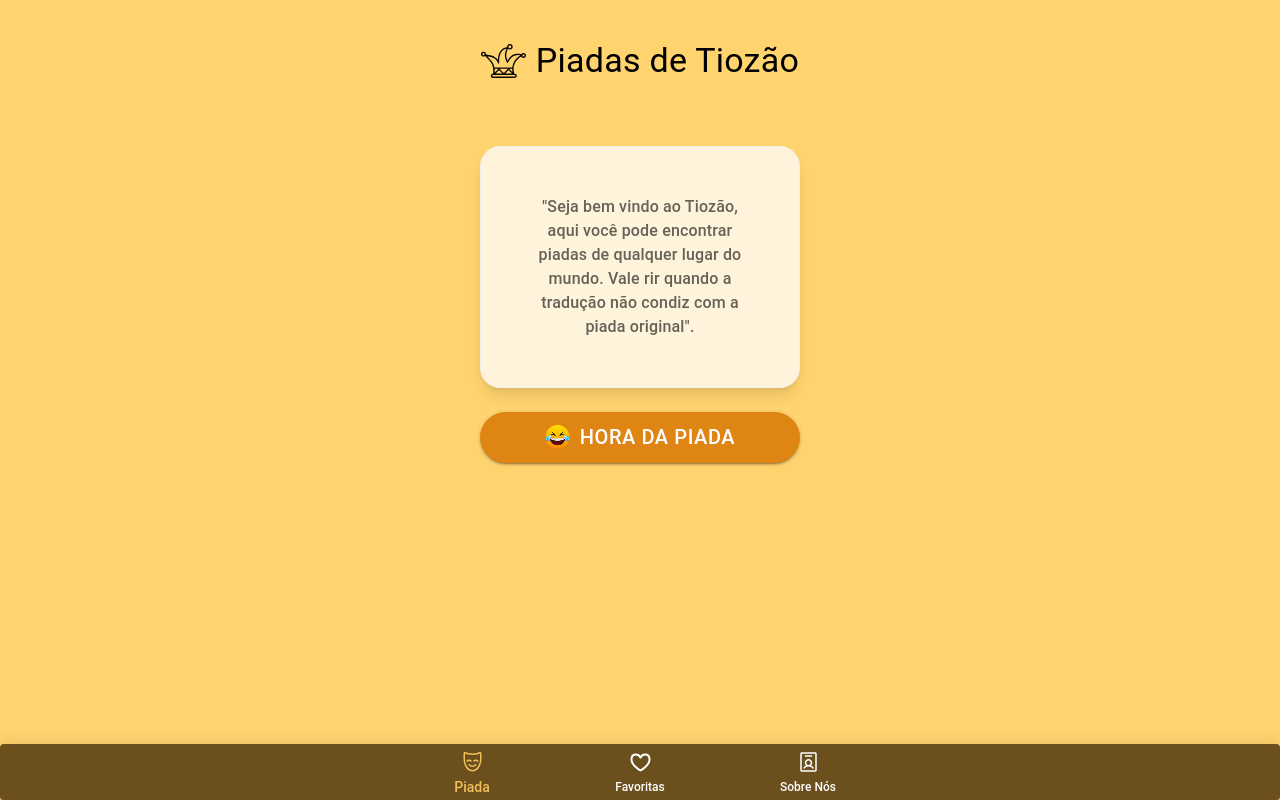
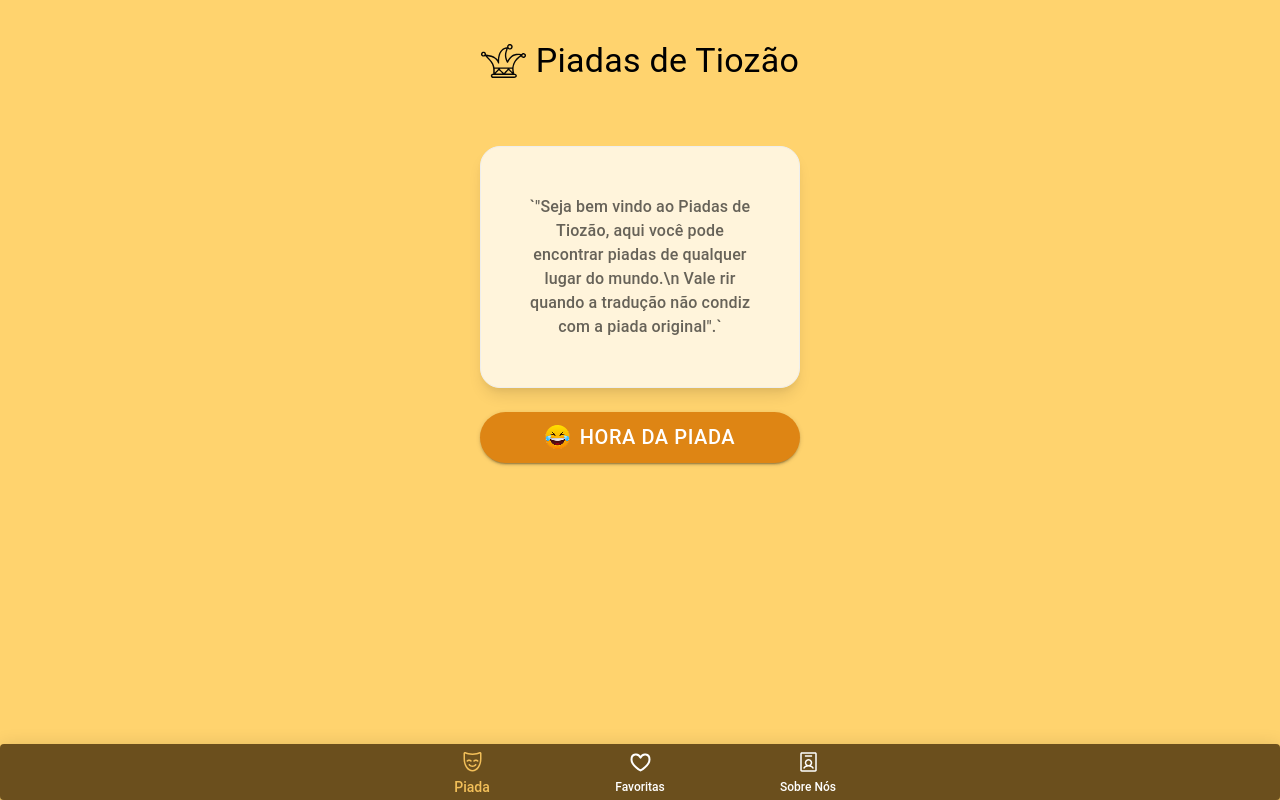
Before and after one commit to KlevertonKulmann1/piada-de-tiozao, a React (Vite) app: page / in a window 1280 px wide. Built offline with nearby package versions, Linux system fonts and the light colour scheme; no server answers.

Commit message:
Update Home.tsx
atualizada mensagem no arquivo

```diff
--- a/src/pages/Home.tsx
+++ b/src/pages/Home.tsx
@@ -30,8 +30,7 @@ const Home: React.FC = () => {
                 </Box>
                 <Paper elevation={3} className='card' sx={{ p: 2, mb: 3 }}>
                     <Typography variant="body1" color="text.secondary" fontWeight='500'>
-                    "Seja bem vindo ao Tiozão, aqui você pode encontrar piadas de qualquer lugar do mundo.
-                    Vale rir quando a tradução não condiz com a piada original".
+                    `"Seja bem vindo ao Piadas de Tiozão, aqui você pode encontrar piadas de qualquer lugar do mundo.\n Vale rir quando a tradução não condiz com a piada original".`
                     </Typography>
                 </Paper>
                 <Button variant="contained" size="large" loading={loadingPiada} sx={{ backgroundColor:'#DE8514', width:'100%', borderRadius: 8, fontSize:20, fontWeight: '500', px: 4, '&:focus':{outline:'none'}, '&:hover':{backgroundColor:'#CD7303'} }} onClick={handleHoraDaPiada}>
```
